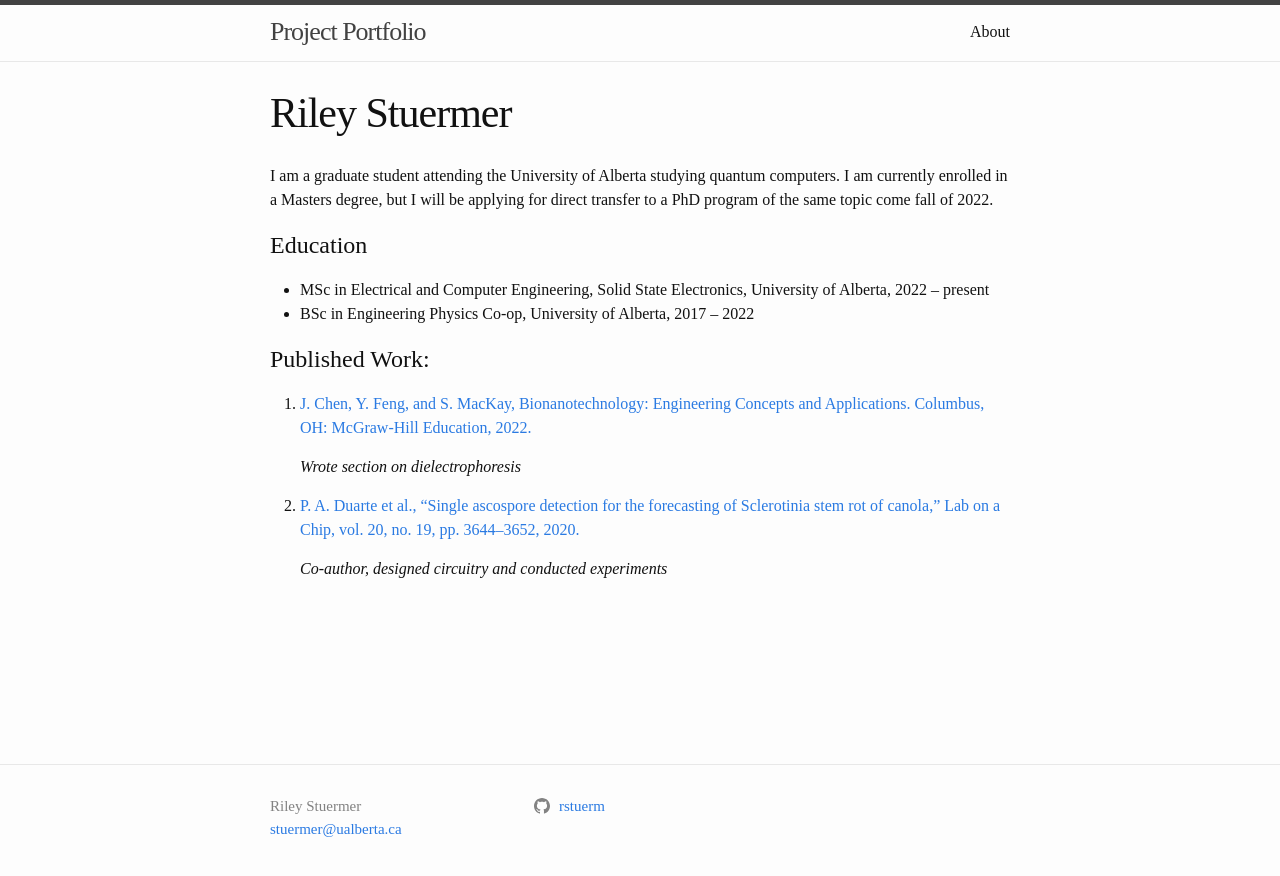
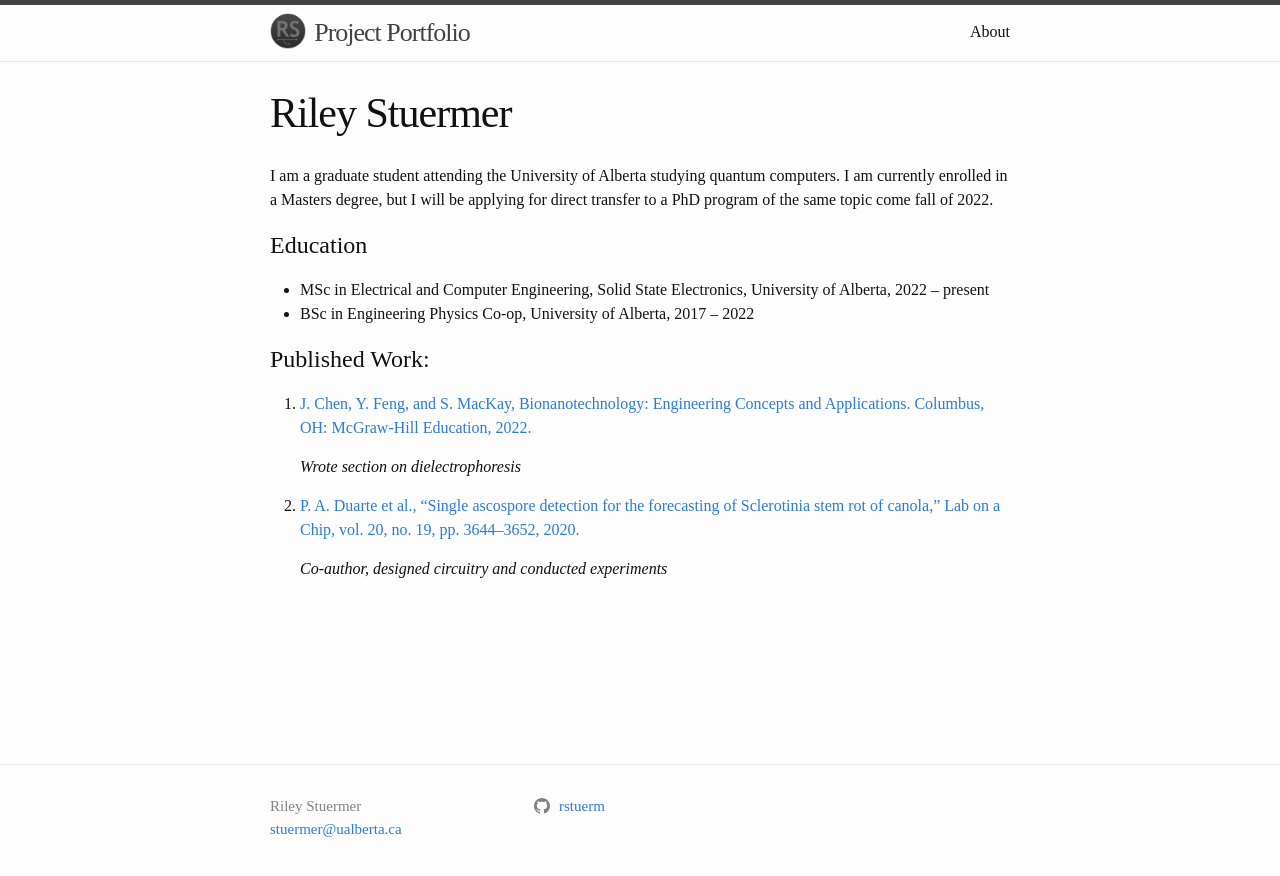
Before and after one commit to rstuerm/rstuerm.github.io, a Jekyll site: the page built from about.markdown, in a window 1280 px wide. Shown: the top 876 px of the page. Built offline with Jekyll 4.4.1, drawn with Linux system fonts in a browser that asks for light colours.

Commit message:
Add logo

```diff
--- a/assets/main.scss
+++ b/assets/main.scss
@@ -3,3 +3,15 @@
 ---
 
 @import "minima";
+
+.site-title::before {
+	display: inline-block;
+    width: 1.4em;
+    height: 1.4em;
+	margin-right: 0.3em;
+	position: relative;
+    content: "";
+	background: url("/assets/Logo.png") no-repeat 0 0;
+    background-size: 100%;
+	top: 0.3em;
+}
```
Also changed, not shown: assets/Logo.png (added).
